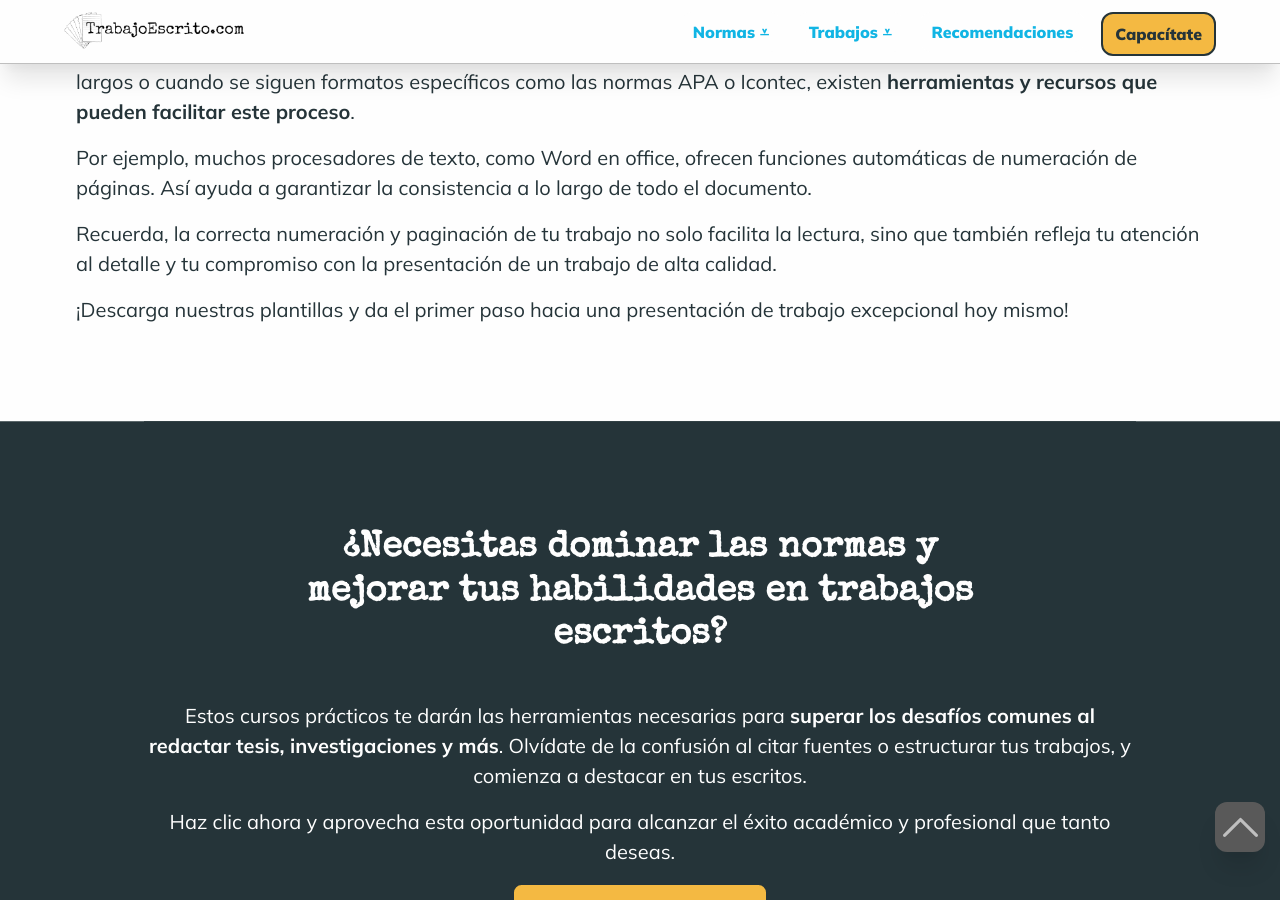
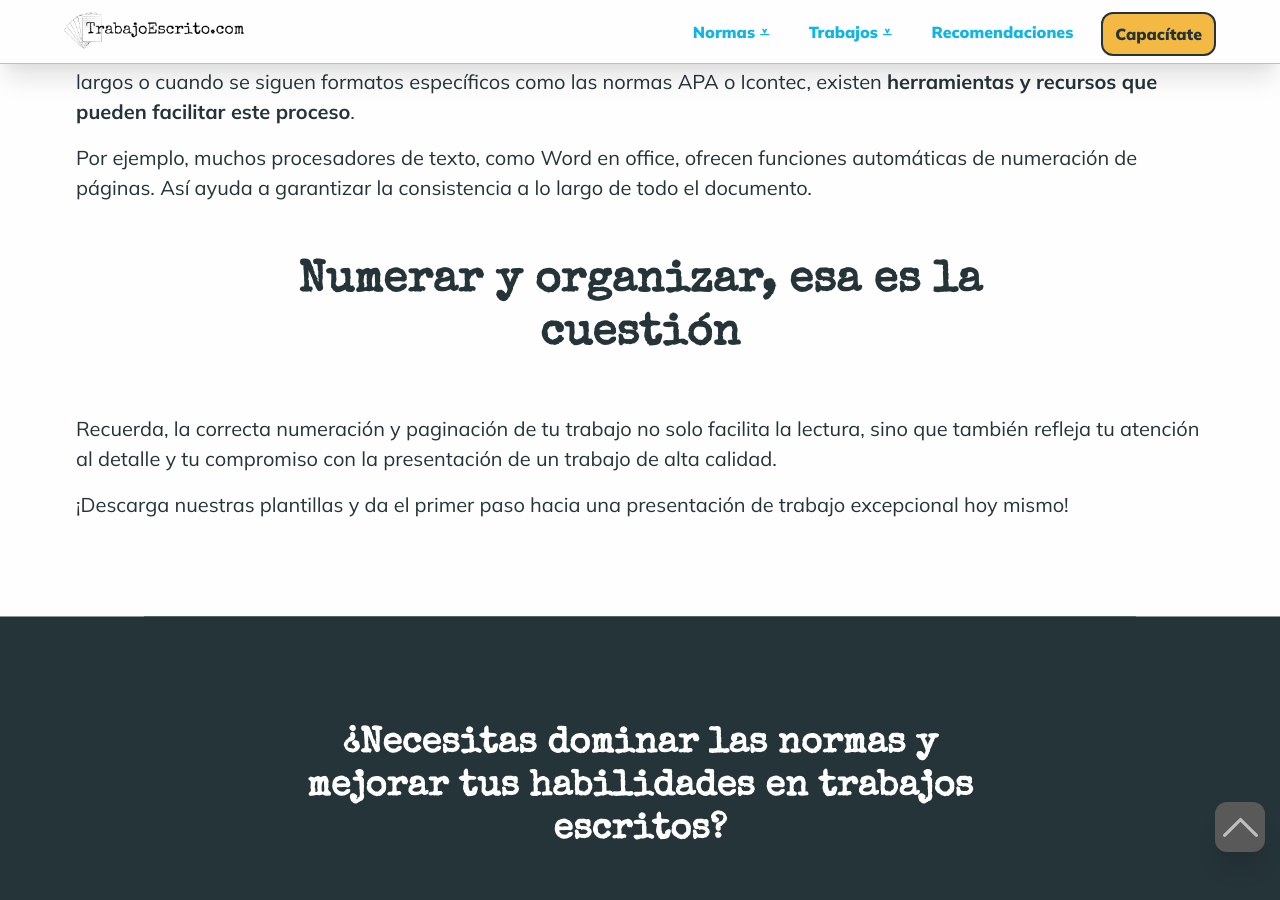
Before and after one commit to Klerpson/trabajoescrito, a Jekyll site: the page built from numeracion-trabajo-escrito.md, in a window 1280 px wide and 900 px high, scrolled down 2678 px. Built offline with Jekyll 4.4.1, drawn with Linux system fonts in a browser that asks for light colours; some web fonts are replaced.

Commit message:
numeracion

```diff
--- a/numeracion-trabajo-escrito.md
+++ b/numeracion-trabajo-escrito.md
@@ -67,6 +67,8 @@ Para ayudarte aún más en este proceso, ofrecemos **plantillas descargables que
 
 Estas plantillas ya tienen incorporadas las reglas de numeración y paginación apropiadas, lo que te permite centrarte en la creación de contenido en lugar de preocuparte por los detalles del formato. -->
 
+## Numerar y organizar, esa es la cuestión
+
 Recuerda, la correcta numeración y paginación de tu trabajo no solo facilita la lectura, sino que también refleja tu atención al detalle y tu compromiso con la presentación de un trabajo de alta calidad.
 
 ¡Descarga nuestras plantillas y da el primer paso hacia una presentación de trabajo excepcional hoy mismo!
```
Also changed, not shown: 2 other files.
